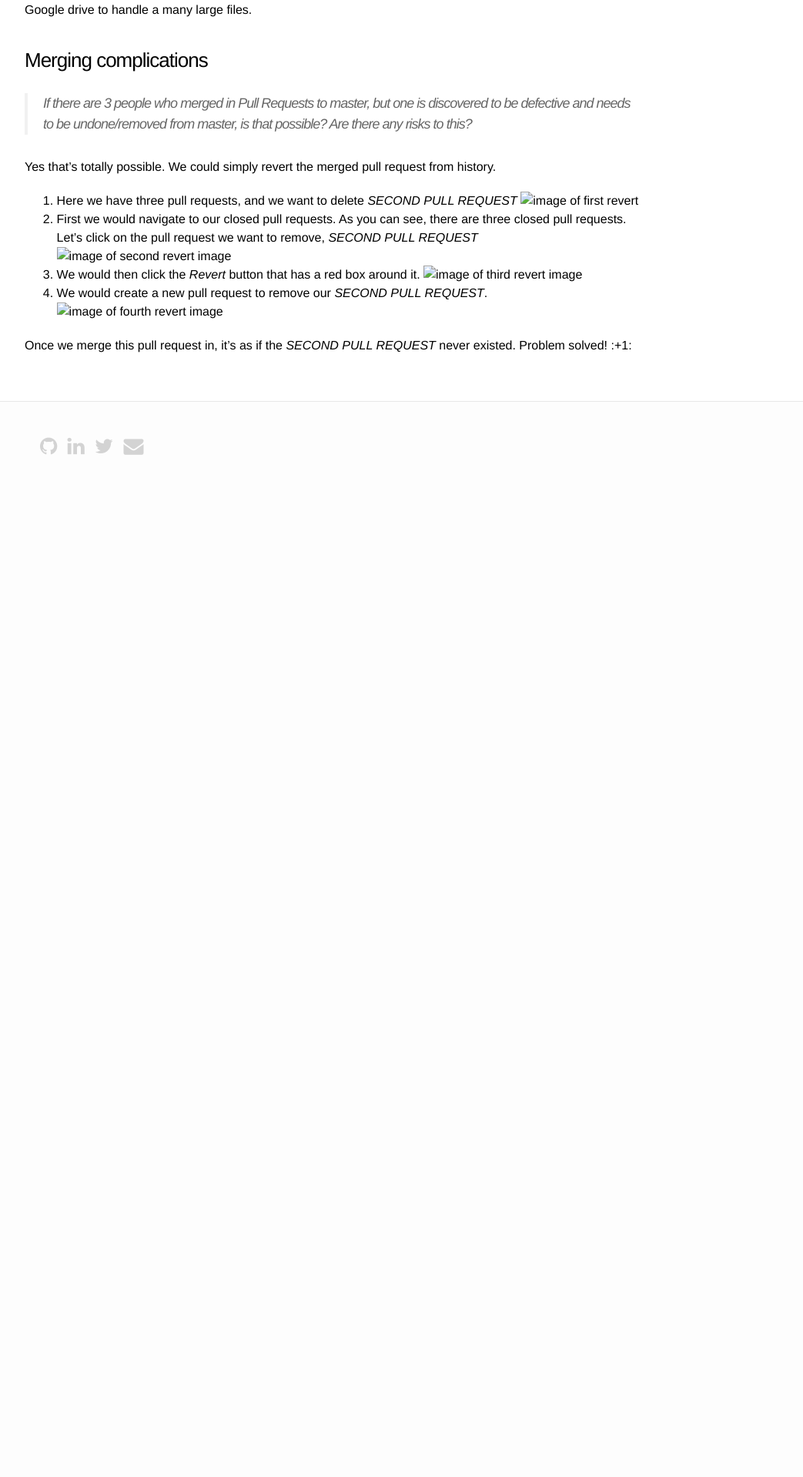
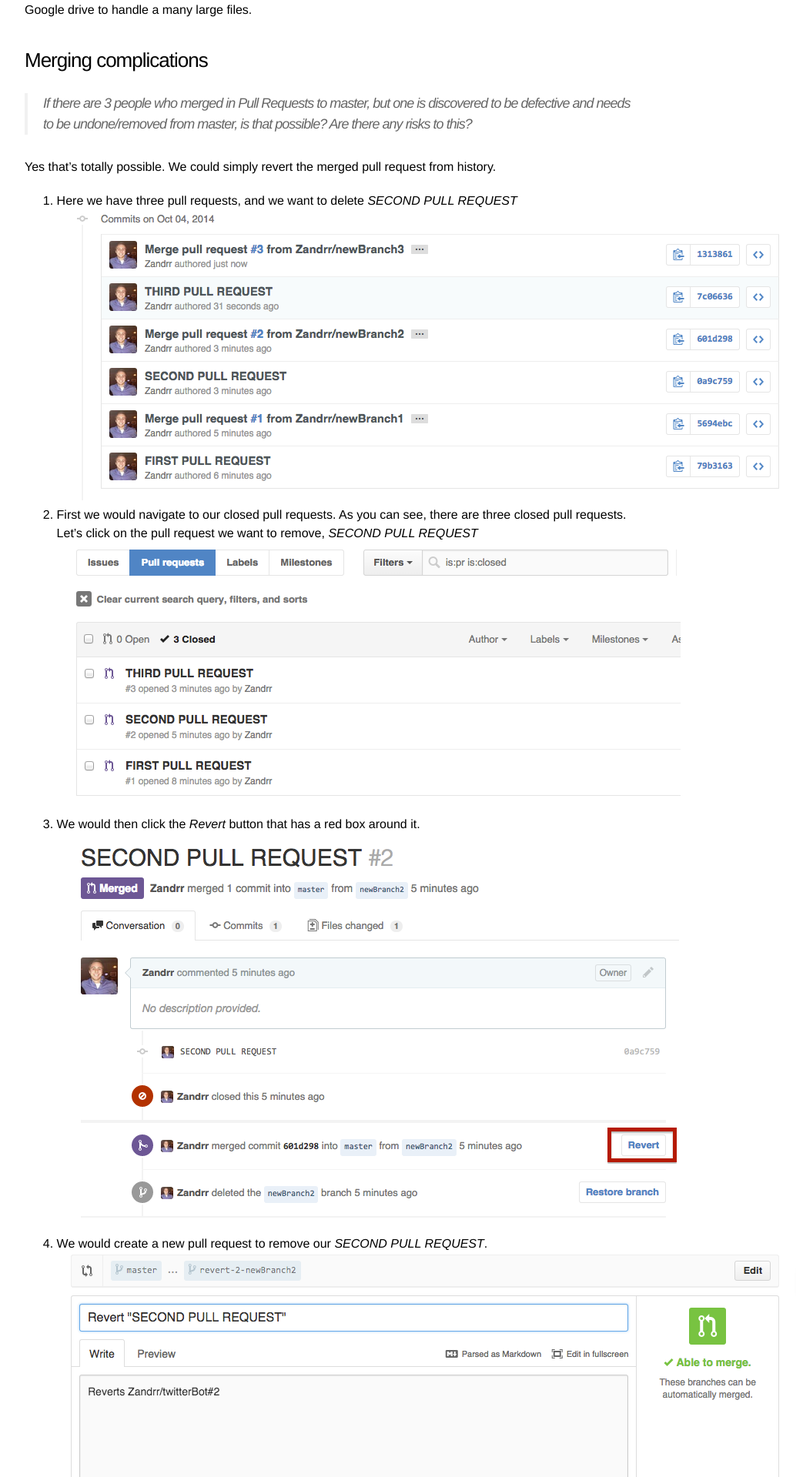
Before and after one commit to Zandrr/Zandrr.github.io, a Jekyll site: the page built from _posts/2014-06-10-Common-GitHub-Questions.markdown, in a window 1280 px wide. Shown: the part 2578-4497 px from the top of the page at 77% size, without its empty margins (208-1251 px from the left). Built offline with Jekyll 4.4.1, drawn with Linux system fonts in a browser that asks for light colours; nearby versions of some CDN libraries; before the commit the page ends 3231 px from its top, so only the background shows below that.

Commit message:
changed image links

```diff
--- a/_posts/2014-06-10-Common-GitHub-Questions.markdown
+++ b/_posts/2014-06-10-Common-GitHub-Questions.markdown
@@ -4,7 +4,6 @@ title:  "Common GitHub Questions"
 date:   2015-06-10 09:25:21
 categories: jekyll update
 ---
-
 
 
 ###Overview
@@ -105,17 +104,17 @@ If you are working with a bunch of huge graphics files, another service might fi
 Yes that's totally possible.  We could simply revert the merged pull request from history.
 
 1. Here we have three pull requests, and we want to delete *SECOND PULL REQUEST*
-![image of first revert](../images/revert1.png)
+![image of first revert](http://alexcampbell.co/images/revert1.png)
 
 
 2. First we would navigate to our closed pull requests.  As you can see, there are three closed pull requests.  Let's click on the pull request we want to remove, *SECOND PULL REQUEST*
-![image of second revert image](../images/revert2.png)
+![image of second revert image](http://alexcampbell.co/images/revert2.png)
 
 3. We would then click the *Revert* button that has a red box around it.
-![image of third revert image](../images/revert3.png)
+![image of third revert image](http://alexcampbell.co/images/revert3.png)
 
 4. We would create a new pull request to remove our *SECOND PULL REQUEST*.
-![image of fourth revert image](../images/revert4.png)
+![image of fourth revert image](http://alexcampbell.co/images/revert4.png)
 
 
 Once we merge this pull request in, it's as if the *SECOND PULL REQUEST* never existed.  Problem solved! :+1:
```
